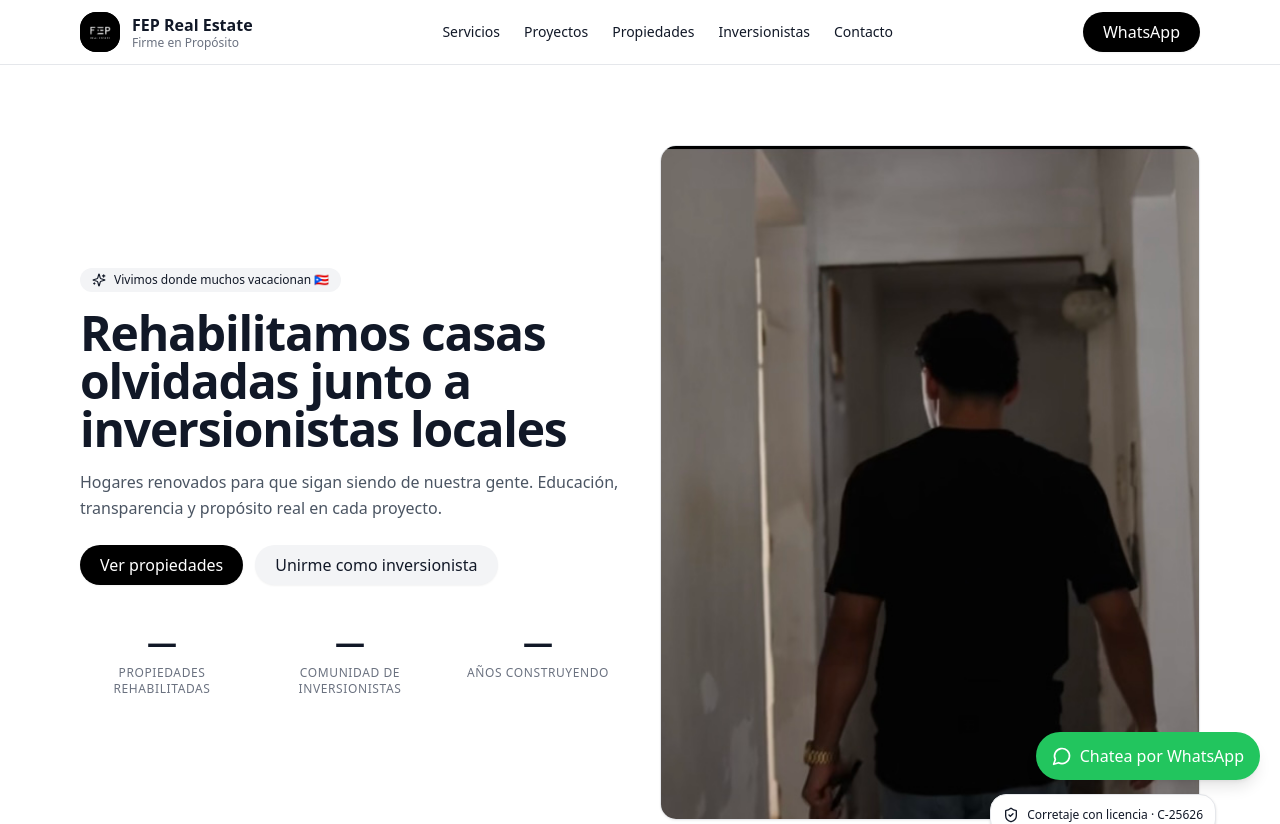
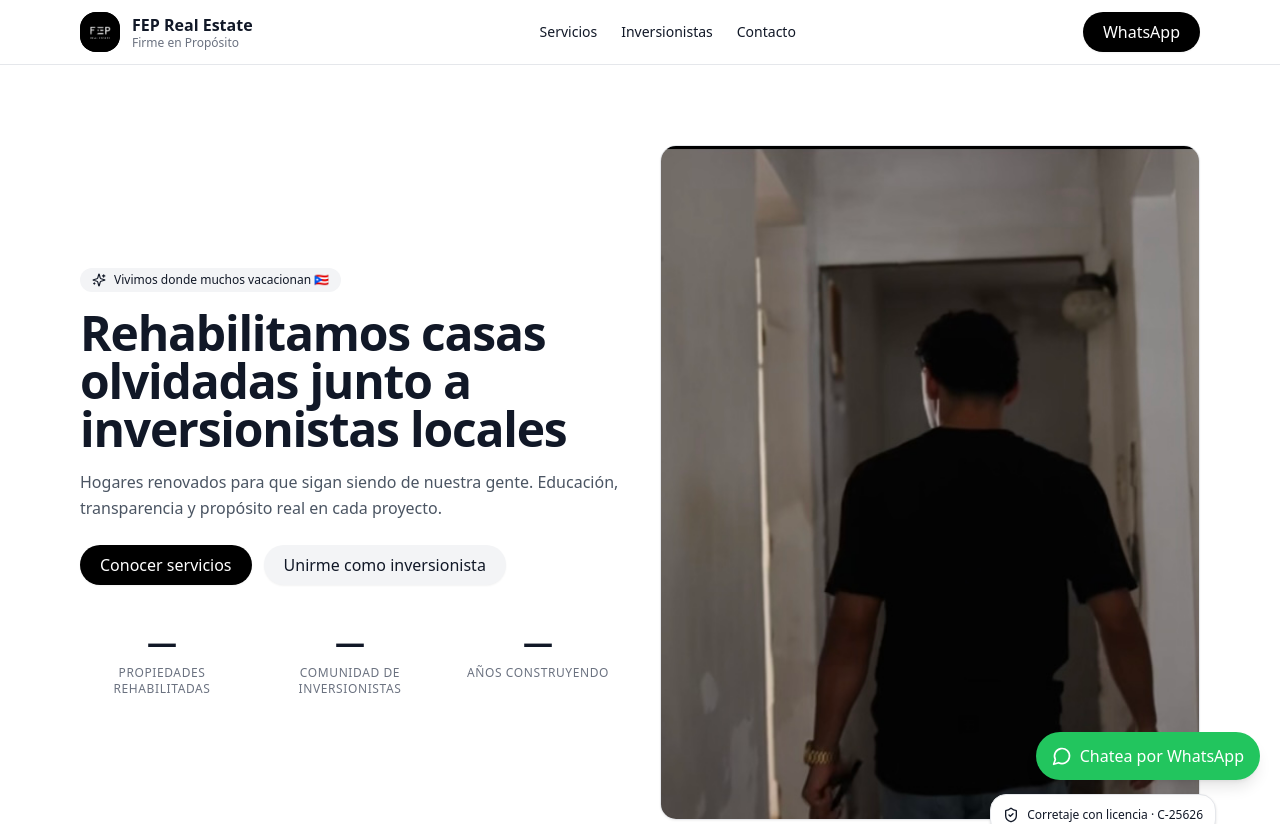
Before and after one commit to feppr/firmeenpropositopr, a Next.js app: page / in a window 1280 px wide. Shown: the top 824 px of the page. Built offline with nearby package versions, Linux system fonts and the light colour scheme.

Commit message:
Update page.tsx

```diff
--- a/app/page.tsx
+++ b/app/page.tsx
@@ -1,7 +1,10 @@
-
 "use client";
 import Image from "next/image";
 import { Sparkles, ShieldCheck, Users, ChevronRight, Phone, Mail, MapPin, MessageCircle } from "lucide-react";
+
+// ON/OFF rápido
+const SHOW_PROJECTS = false;
+const SHOW_PROPERTIES = false;
 
 function Stat({label, value}:{label:string; value:string}){
   return (
@@ -86,8 +89,8 @@ export default function Page(){
           </div>
           <nav className="hidden md:flex items-center gap-6 text-sm">
             <a href="#servicios" className="hover:opacity-70">Servicios</a>
-            <a href="#proyectos" className="hover:opacity-70">Proyectos</a>
-            <a href="#propiedades" className="hover:opacity-70">Propiedades</a>
+            {SHOW_PROJECTS && <a href="#proyectos" className="hover:opacity-70">Proyectos</a>}
+            {SHOW_PROPERTIES && <a href="#propiedades" className="hover:opacity-70">Propiedades</a>}
             <a href="#inversionistas" className="hover:opacity-70">Inversionistas</a>
             <a href="#contacto" className="hover:opacity-70">Contacto</a>
           </nav>
@@ -111,7 +114,7 @@ export default function Page(){
               Hogares renovados para que sigan siendo de nuestra gente. Educación, transparencia y propósito real en cada proyecto.
             </p>
             <div className="flex flex-wrap gap-3 mt-6">
-              <a className="btn btn-primary" href="#propiedades">Ver propiedades</a>
+              <a className="btn btn-primary" href="#servicios">Conocer servicios</a>
               <a className="btn btn-secondary" href="#inversionistas">Unirme como inversionista</a>
             </div>
             <div className="grid grid-cols-3 gap-6 mt-10">
@@ -147,7 +150,8 @@ export default function Page(){
         </div>
       </section>
 
-      {/* PROJECTS */}
+      {/* PROJECTS (oculto por ahora) */}
+      {SHOW_PROJECTS && (
         <section id="proyectos" className="py-16 md:py-20 border-t">
           <div className="container">
             <SectionTitle kicker="Antes / Después" title="Proyectos con propósito"
@@ -159,8 +163,10 @@ export default function Page(){
             </div>
           </div>
         </section>
+      )}
 
-      {/* PROPERTIES */}
+      {/* PROPERTIES (oculto por ahora) */}
+      {SHOW_PROPERTIES && (
         <section id="propiedades" className="py-16 md:py-20 border-t bg-gray-50">
           <div className="container">
             <SectionTitle kicker="Inventario" title="Propiedades destacadas"
@@ -175,6 +181,7 @@ export default function Page(){
             </div>
           </div>
         </section>
+      )}
 
       {/* INVESTORS */}
       <section id="inversionistas" className="py-16 md:py-20 border-t">
@@ -215,13 +222,13 @@ export default function Page(){
             </div>
             <div className="space-y-4">
               <div className="card p-6 space-y-3 text-sm">
-                <div className="flex items-center gap-2"><Phone className="w-4 h-4" /> <span>(787) 543‑1176</span></div>
+                <div className="flex items-center gap-2"><Phone className="w-4 h-4" /> <span>(787) 543-1176</span></div>
                 <div className="flex items-center gap-2"><Mail className="w-4 h-4" /> <span>valentinr@realityrealtypr.com</span></div>
                 <div className="flex items-start gap-2"><MapPin className="w-4 h-4 mt-0.5" /> <span>Guayama, Puerto Rico</span></div>
               </div>
               <div className="card p-6">
                 <div className="text-xs text-gray-500">Licencia de Corredor:</div>
-                <div className="font-semibold">C‑25626</div>
+                <div className="font-semibold">C-25626</div>
               </div>
             </div>
           </div>
```
Lines whose indentation alone changed are shown as unchanged.
